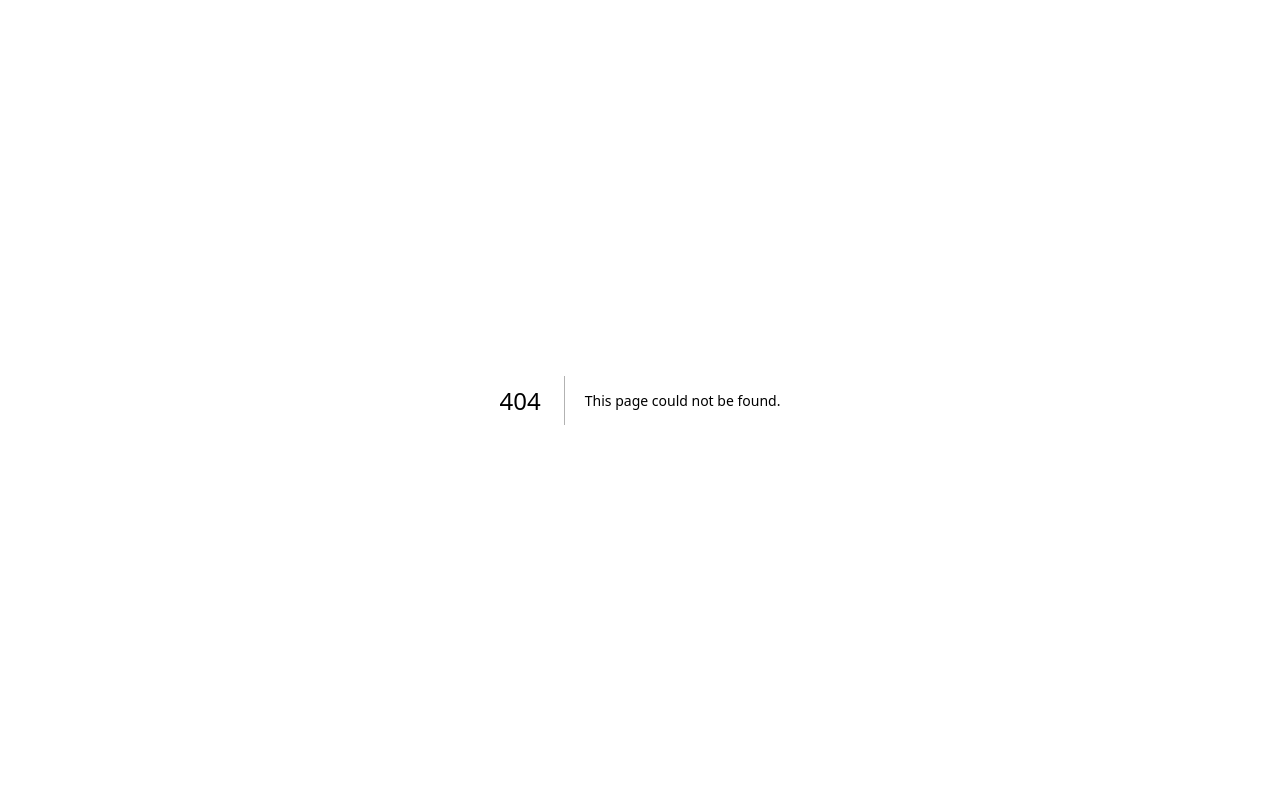
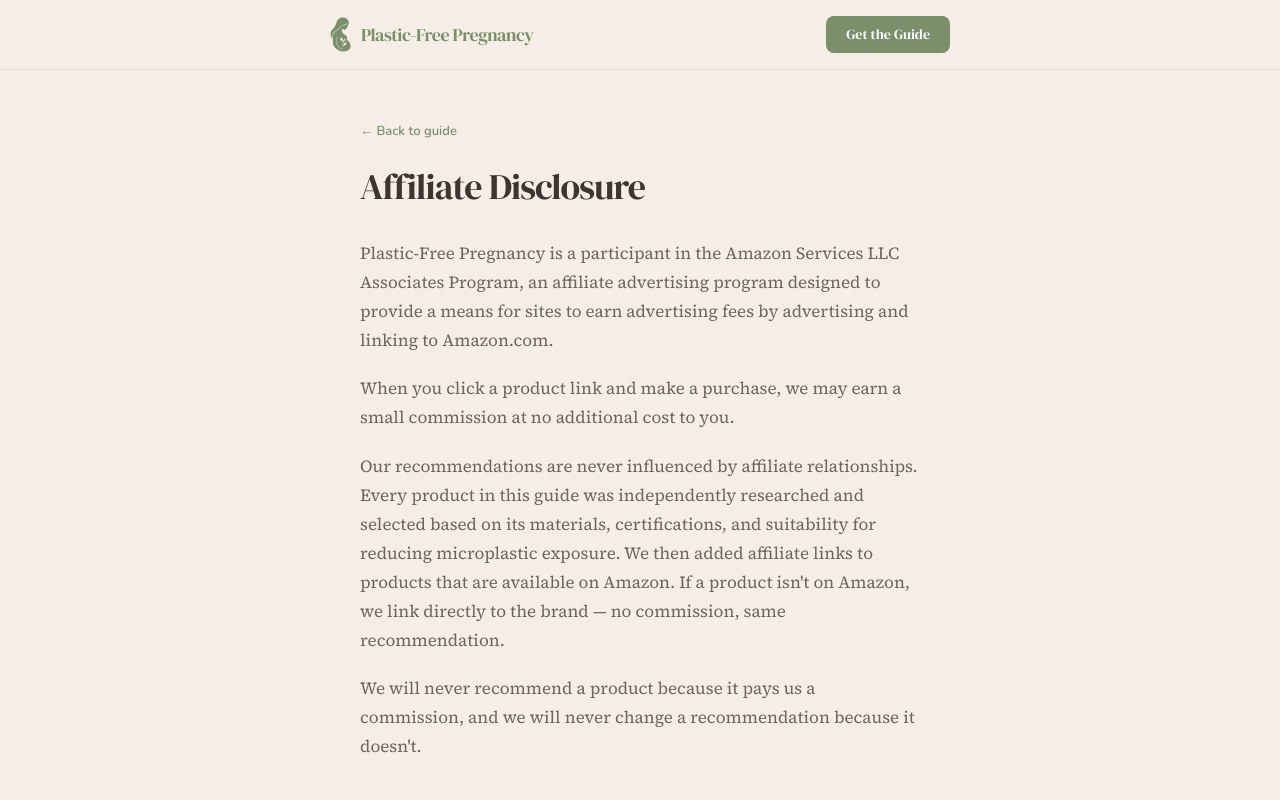
Before and after one commit to davinbokaie/plastic-free-pregnancy, a Next.js app: page /disclosure in a window 1280 px wide. Before the commit this address had no page. Shown: the top 800 px of the page. Built offline with nearby package versions, Linux system fonts and the light colour scheme.

Commit message:
disclosure

```diff
--- /dev/null
+++ b/src/app/disclosure/page.tsx
@@ -0,0 +1,20 @@
+import { Metadata } from "next";
+import ArticleLayout from "@/components/ArticleLayout";
+
+export const metadata: Metadata = {
+  title: "Affiliate Disclosure | Plastic-Free Pregnancy",
+};
+
+export default function DisclosurePage() {
+  return (
+    <ArticleLayout title="Affiliate Disclosure">
+      <p>Plastic-Free Pregnancy is a participant in the Amazon Services LLC Associates Program, an affiliate advertising program designed to provide a means for sites to earn advertising fees by advertising and linking to Amazon.com.</p>
+
+      <p>When you click a product link and make a purchase, we may earn a small commission at no additional cost to you.</p>
+
+      <p>Our recommendations are never influenced by affiliate relationships. Every product in this guide was independently researched and selected based on its materials, certifications, and suitability for reducing microplastic exposure. We then added affiliate links to products that are available on Amazon. If a product isn&apos;t on Amazon, we link directly to the brand — no commission, same recommendation.</p>
+
+      <p>We will never recommend a product because it pays us a commission, and we will never change a recommendation because it doesn&apos;t.</p>
+    </ArticleLayout>
+  );
+}
```
